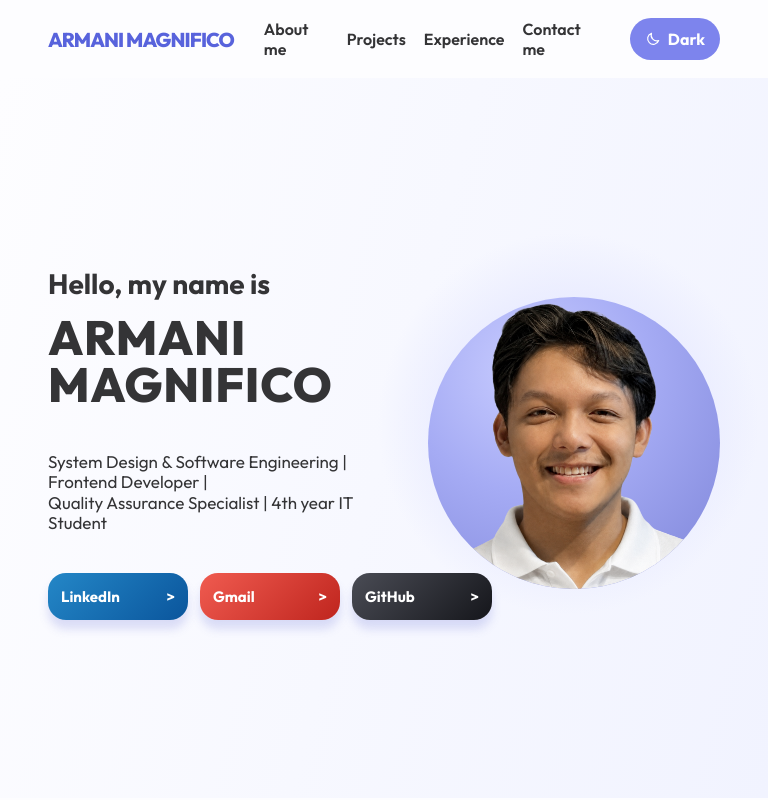
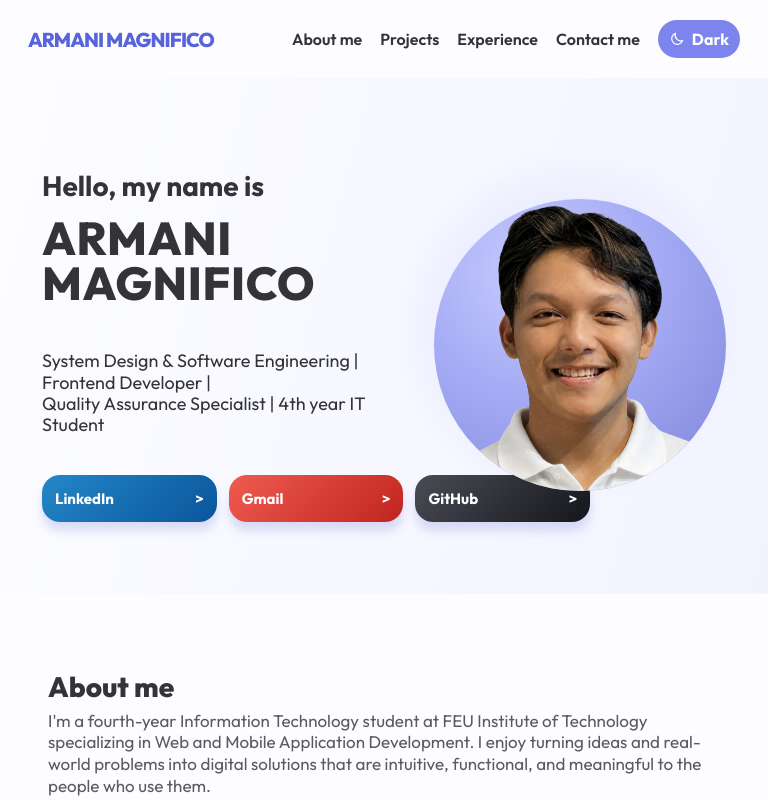
Before and after one commit to armani19/Portfolio, a React (Vite) app: page / in a window 768 px wide. Shown: the top 800 px of the page. Built offline with nearby package versions, Linux system fonts and the light colour scheme.

Commit message:
Harden responsive portfolio layout

```diff
--- a/src/App.css
+++ b/src/App.css
@@ -9,3 +9,43 @@
 .about-intro{padding:0 0 76px;background:var(--page);margin:0 calc(clamp(24px,6.25vw,90px) * -1);padding-left:clamp(24px,6.25vw,90px);padding-right:clamp(24px,6.25vw,90px)}
 .about-copy{max-width:1240px;margin:auto}.about-copy h2,.about-detail-group h3,.about-meta h3{font-size:clamp(28px,2.3vw,38px);line-height:1.05;margin:0 0 8px;font-weight:800}.about-copy h2:not(:first-child){margin-top:36px}.about-copy p,.about-meta p{font-size:clamp(17px,1.45vw,24px);line-height:1.28;color:var(--muted);margin:0}.about-details{max-width:none;margin:0 calc(clamp(24px,6.25vw,90px) * -1);padding:64px clamp(24px,6.25vw,90px) 72px;background:linear-gradient(105deg,var(--page),var(--tint))}.about-detail-group{max-width:1240px;margin:0 auto 38px}.about-detail-group h3{margin-bottom:26px}.pill-row{display:flex;flex-wrap:wrap;gap:14px}.pill-row span{background:var(--accent);color:#fff;border-radius:22px;padding:14px 21px;font-size:clamp(17px,1.35vw,24px);font-weight:800;box-shadow:0 7px 10px #6169d235}.about-meta{background:var(--page);margin:0 calc(clamp(24px,6.25vw,90px) * -1) -82px;padding:70px clamp(24px,6.25vw,90px) 78px}.about-meta>div{max-width:1240px;margin:0 auto 26px}.about-meta h3{margin-bottom:6px}.about-meta p{font-size:clamp(17px,1.35vw,23px)}
 @media(max-width:650px){.about-section{scroll-margin-top:70px;padding:58px 25px 65px}.about-intro{margin:0 -25px;padding:0 25px 48px}.about-details{margin:0 -25px;padding:48px 25px 52px}.about-meta{margin:0 -25px -65px;padding:48px 25px 58px}.pill-row{gap:10px}.pill-row span{padding:12px 15px;font-size:16px}.about-copy h2,.about-detail-group h3,.about-meta h3{font-size:28px}.about-copy p,.about-meta p{font-size:17px}.about-meta p br{display:none}}
+
+/* Cross-browser layout guardrails */
+.nav-wrap,.hero,.section,.about-section,footer{width:100%;max-width:100%;}
+.hero-content,.about-copy,.about-detail-group,.about-meta>div,.projects-heading,.featured-project,.experience-heading,.experience-card{min-width:0;}
+.hero-copy,.about-copy p,.about-meta p,.project-details>p,.experience-copy{overflow-wrap:anywhere;}
+.featured-project,.experience-card,.skills-grid{min-width:0;}
+.project-visual,.mockup{max-width:100%;}
+
+@media (max-width:1150px) and (min-width:851px){
+  .nav-wrap{padding-inline:clamp(24px,4vw,56px);gap:18px}
+  .nav-links{gap:clamp(18px,2.6vw,36px);font-size:19px}
+  .brand{font-size:clamp(20px,2.5vw,28px)}
+  .theme-switch{padding:10px 12px}
+  .hero{padding-inline:clamp(40px,5vw,72px)}
+  .section,footer{padding-inline:clamp(40px,7vw,100px)}
+}
+
+@media (max-width:850px) and (min-width:651px){
+  .nav-wrap{padding-inline:28px;gap:18px}
+  .nav-links{gap:18px;font-size:16px}
+  .theme-switch{padding:9px 11px}
+  .hero{min-height:auto;padding:90px 42px 72px;align-items:center}
+  .hero-content{max-width:56%}
+  .hero h1{font-size:clamp(42px,6vw,60px)}
+  .hero-copy{font-size:18px}
+  .hero-actions{flex-wrap:wrap}
+  .hero .social-button{width:calc(50% - 6px)}
+  .portrait-orb{width:min(38vw,360px)}
+  .section,footer{padding-inline:42px}
+  .projects-heading,.experience-heading{align-items:flex-start}
+  .featured-project{grid-template-columns:1fr 1fr;gap:5%}
+}
+
+@media (max-width:650px){
+  .nav-wrap{width:100%;overflow:visible}
+  .hero-actions{width:100%;}
+  .hero .social-button{width:calc((100% - 24px)/3);min-width:0;white-space:nowrap}
+  .project-visual{width:100%;}
+  .footer-cta{max-width:100%;}
+}
--- a/src/index.css
+++ b/src/index.css
@@ -1,2 +1,2 @@
 @import url('https://fonts.googleapis.com/css2?family=Outfit:wght@400;500;600;700;800&display=swap');
-:root{font-family:Outfit,Arial,sans-serif;color:#343436;background:#fdfdff;font-synthesis:none}*{box-sizing:border-box}html{scroll-behavior:smooth}body{margin:0;background:var(--page);color:var(--ink);transition:background .25s,color .25s}a{color:inherit;text-decoration:none}button{font:inherit}
+:root{font-family:Outfit,Arial,sans-serif;color:#343436;background:#fdfdff;font-synthesis:none;text-rendering:optimizeLegibility;-webkit-text-size-adjust:100%;-moz-text-size-adjust:100%;text-size-adjust:100%}*,*::before,*::after{box-sizing:border-box}html{scroll-behavior:smooth;overflow-x:hidden}body{min-width:320px;margin:0;background:var(--page);color:var(--ink);transition:background .25s,color .25s;overflow-x:hidden}img,svg{display:block;max-width:100%}button,input,textarea,select{font:inherit}button{border:0}a{color:inherit;text-decoration:none}h1,h2,h3,p{margin-block-start:0}ul,ol{margin:0;padding:0;list-style:none}
```
